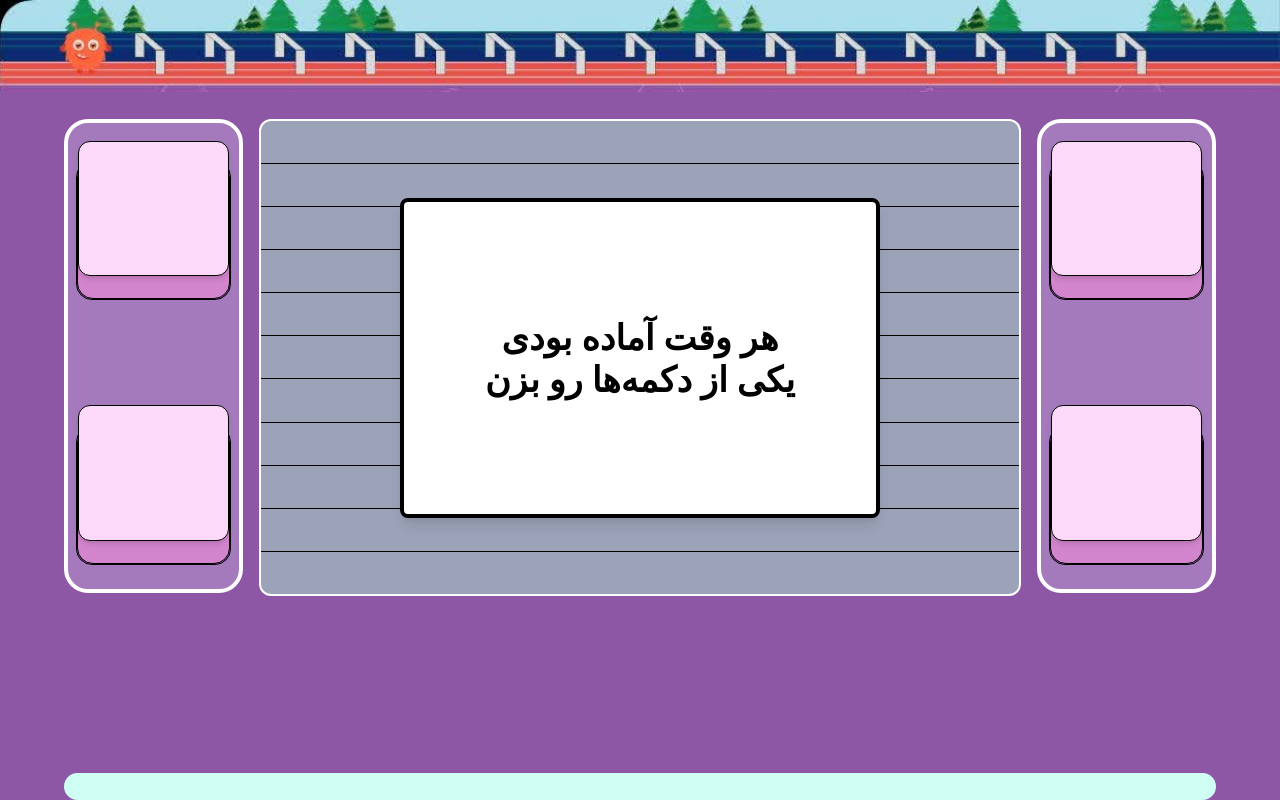
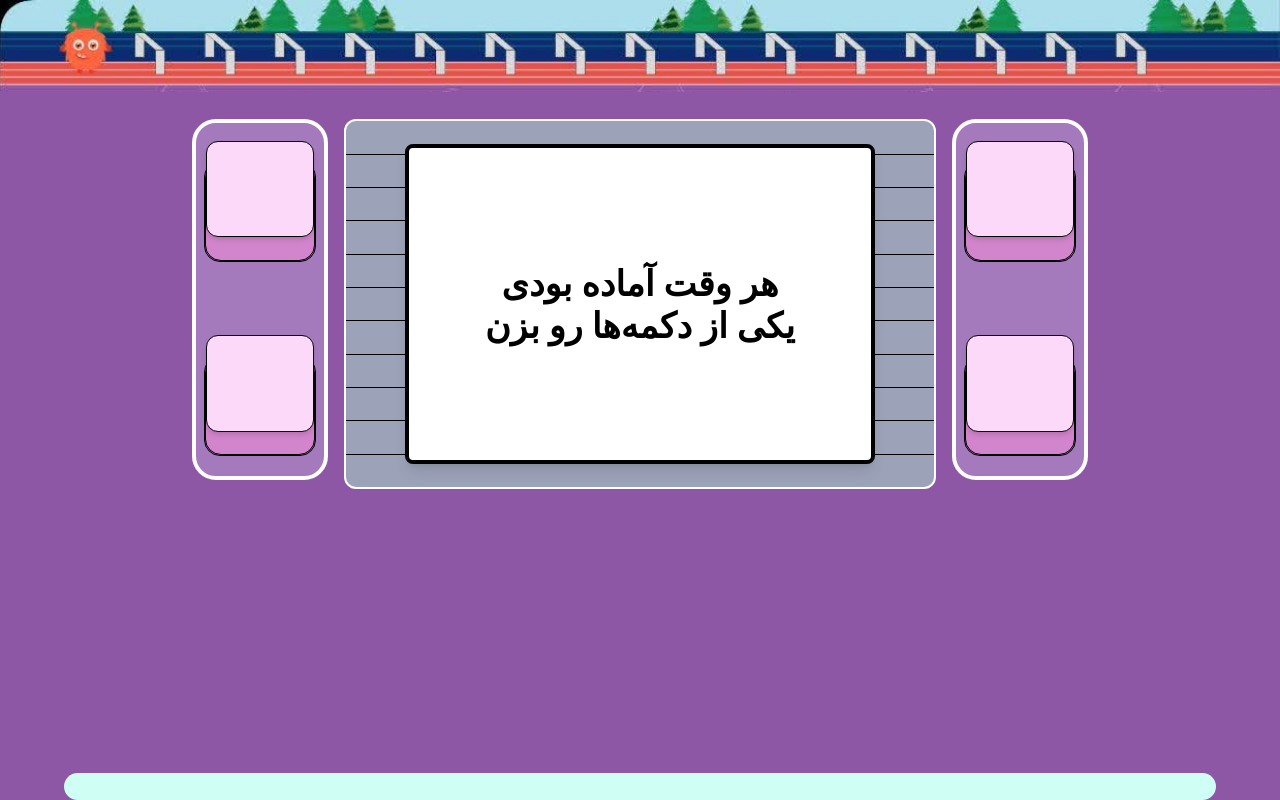
Before and after one commit to aligholip0ur/source, a React (Vite) app: page / in a window 1280 px wide. Built offline with nearby package versions, Linux system fonts and the light colour scheme.

Commit message:
pass final v 4.01

```diff
--- a/src/components/Firstpage.jsx
+++ b/src/components/Firstpage.jsx
@@ -42,7 +42,7 @@ const StartScreen = () => {
           <div
             className="w-full flex align-middle"
             style={{
-              width: "min(90vw, 240vh)",
+              width: "min(70vw, 210vh)",
               height: "92%",
               margin: "0 auto",
             }}
```
